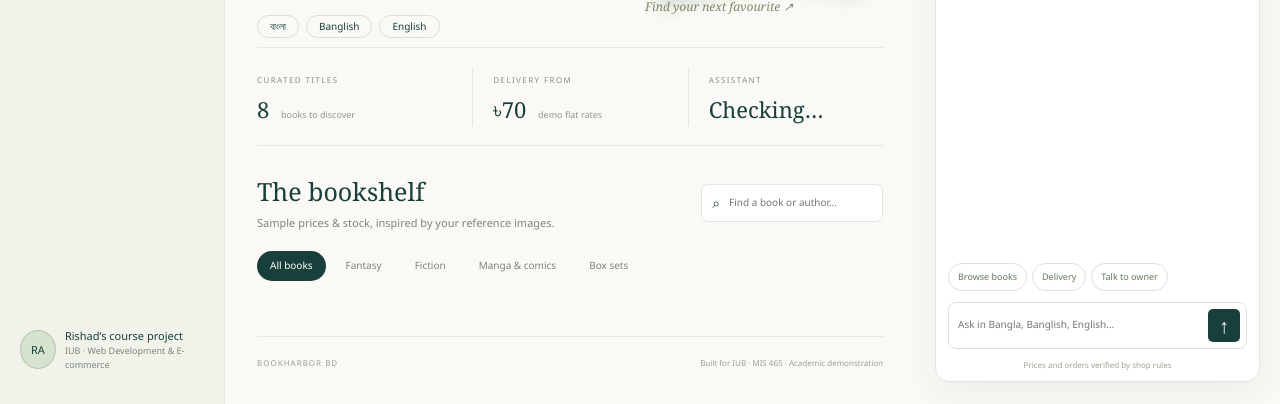
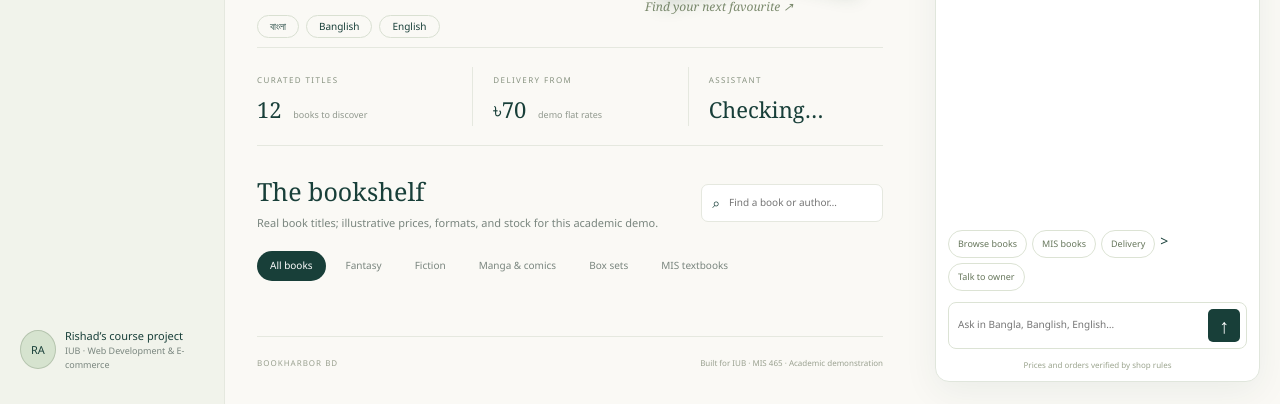
Before and after one commit to rishadamin001/bd-ai-sales-agent, a website: page bookharbor/public/index.html in a window 1280 px wide. Shown: the part 396-800 px from the top of the page. Drawn offline with Linux system fonts and the light colour scheme; no server answers.

Commit message:
feat(bookharbor): add MIS bookshelf filter, chat shortcut and accurate demo disclosures

```diff
--- a/bookharbor/public/index.html
+++ b/bookharbor/public/index.html
@@ -72,7 +72,7 @@
         <div class="stats">
           <div>
             <small>CURATED TITLES</small
-            ><strong id="titleStat">8 <span>books to discover</span></strong>
+            ><strong id="titleStat">12 <span>books to discover</span></strong>
           </div>
           <div>
             <small>DELIVERY FROM</small
@@ -85,7 +85,7 @@
         <div class="section-title">
           <div>
             <h2>The bookshelf</h2>
-            <p>Sample prices & stock, inspired by your reference images.</p>
+            <p>Real book titles; illustrative prices, formats, and stock for this academic demo.</p>
           </div>
           <label class="search"
             ><span>⌕</span
@@ -100,7 +100,8 @@
           ><button data-filter="Fantasy">Fantasy</button
           ><button data-filter="Fiction">Fiction</button
           ><button data-filter="Manga">Manga & comics</button
-          ><button data-filter="Box set">Box sets</button>
+          ><button data-filter="Box set">Box sets</button
+          ><button data-filter="Management Information Systems">MIS textbooks</button>
         </div>
         <div class="catalog" id="catalog"></div>
       </section>
@@ -217,7 +218,8 @@
       <div id="messages" class="messages" aria-live="polite"></div>
       <div class="quick" id="quick">
         <button data-message="books">Browse books</button
-        ><button data-message="delivery">Delivery</button
+        ><button data-message="mis books">MIS books</button
+        ><button data-message="delivery">Delivery</button>
         ><button data-message="human">Talk to owner</button>
       </div>
       <form id="chatForm">
```
